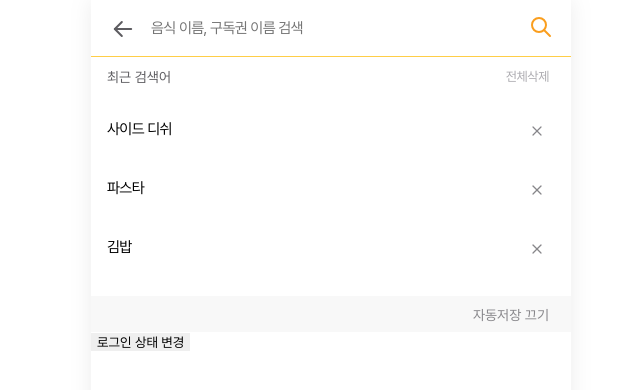
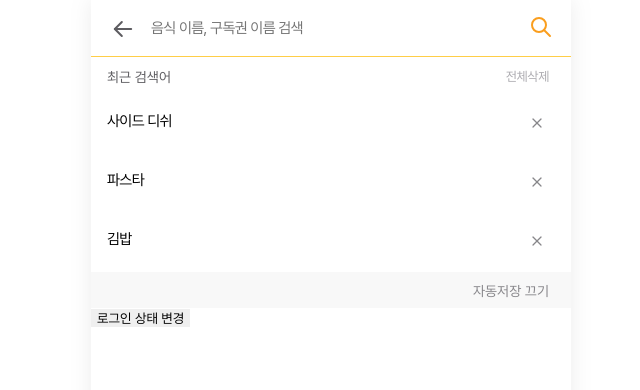
Before and after one commit to jaemisam-a/dangol-sonnim-frontend, a Next.js app: page /customer/search in a window 1280 px wide. Both pictures are taken after a click on the button "로그인 상태 변경". Shown: the top 390 px of the page, without its empty margins (309-949 px from the left). Built offline with nearby package versions, Linux system fonts and the light colour scheme.

Commit message:
클릭가능 범위 넓게 수정

```diff
--- a/src/customer/components/search/SearchList.tsx
+++ b/src/customer/components/search/SearchList.tsx
@@ -6,7 +6,7 @@ import { Colors, Texts } from "styles/common";
 import Close from "public/icons/Close.svg";
 
 const wrapper = css`
-  padding: 0.625rem 1rem 0;
+  padding: 0 1rem;
 `;
 
 const subjectWrapper = css`
@@ -23,6 +23,7 @@ const subjectWrapper = css`
 const subject = css`
   ${Texts.B2_14_R2}
   color:${Colors.neutral70};
+  padding: 0.625rem 0 0.5rem;
 `;
 
 const queryList = css`
@@ -37,6 +38,10 @@ const recentQueries = css`
   & button {
     background-color: transparent;
   }
+`;
+
+const link = css`
+  width: 100%;
 `;
 
 const margin = css`
@@ -74,13 +79,15 @@ const SearchList = (props: SearchListProps) => {
     <>
       <section css={wrapper}>
         <div css={[subject, subjectWrapper]}>
-          <span>최근 검색어</span>
+          <div>최근 검색어</div>
           <button onClick={deleteAll}>전체삭제</button>
         </div>
         <ul>
           {props.queries.map((query) => (
             <li key={query} css={[queryList, recentQueries]}>
-              <Link href={{ pathname: "/customer/search", query: { query } }}>{query}</Link>
+              <Link css={link} href={{ pathname: "/customer/search", query: { query } }}>
+                {query}
+              </Link>
               <button onClick={deleteRecentQuery}>
                 <Close />
               </button>
@@ -95,11 +102,13 @@ const SearchList = (props: SearchListProps) => {
   ) : (
     <>
       <section css={wrapper}>
-        <span css={subject}>추천 검색어</span>
+        <div css={subject}>추천 검색어</div>
         <ul>
           {props.queries.map((query) => (
             <li key={query} css={queryList}>
-              <Link href={{ pathname: "/customer/stores", query: { query } }}>{query}</Link>
+              <Link css={link} href={{ pathname: "/customer/stores", query: { query } }}>
+                {query}
+              </Link>
             </li>
           ))}
         </ul>
--- a/styles/globals.tsx
+++ b/styles/globals.tsx
@@ -65,6 +65,7 @@ const global = css`
 
   ul {
     padding: 0;
+    margin: 0;
   }
 
   li {
```
